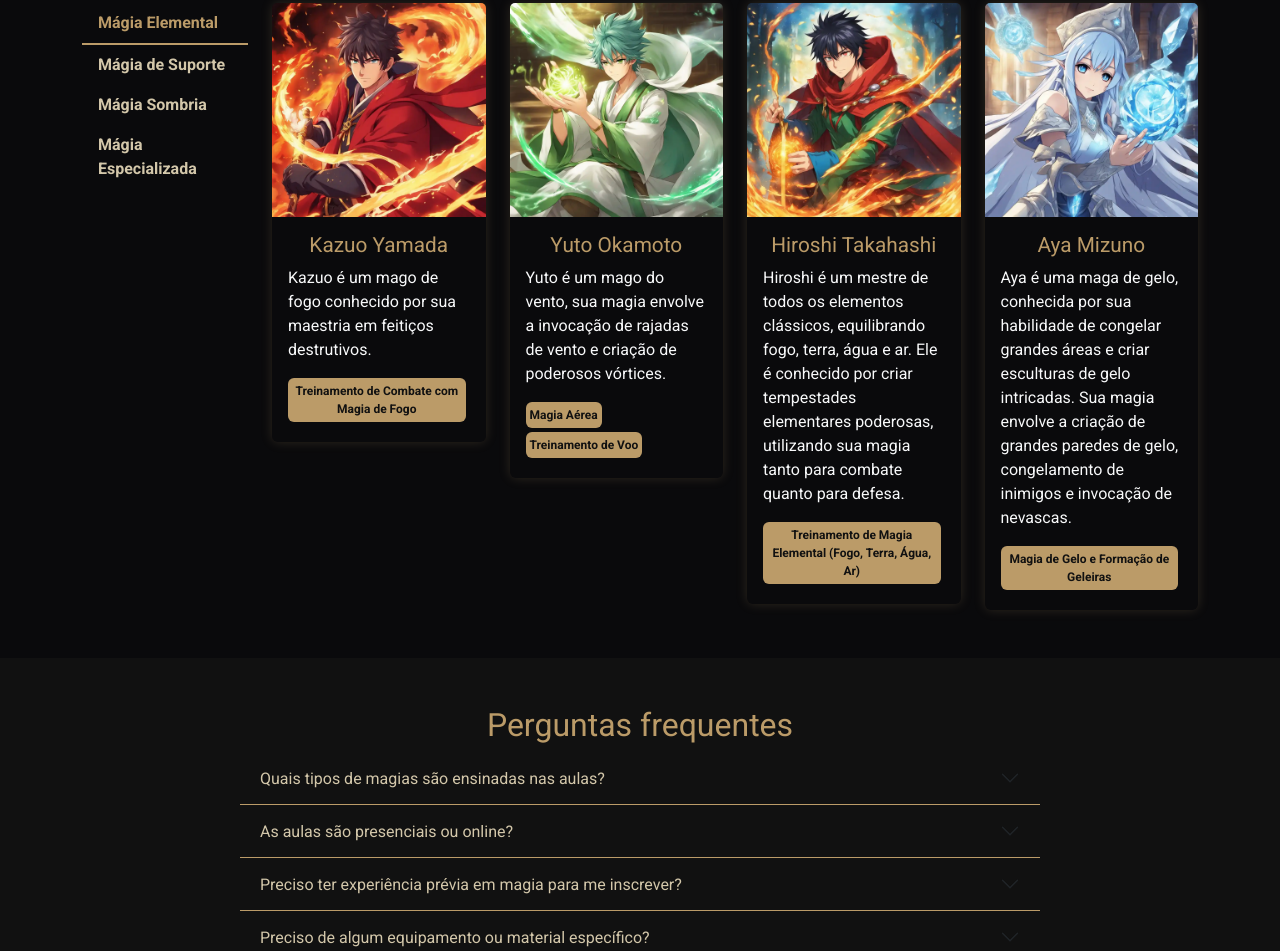
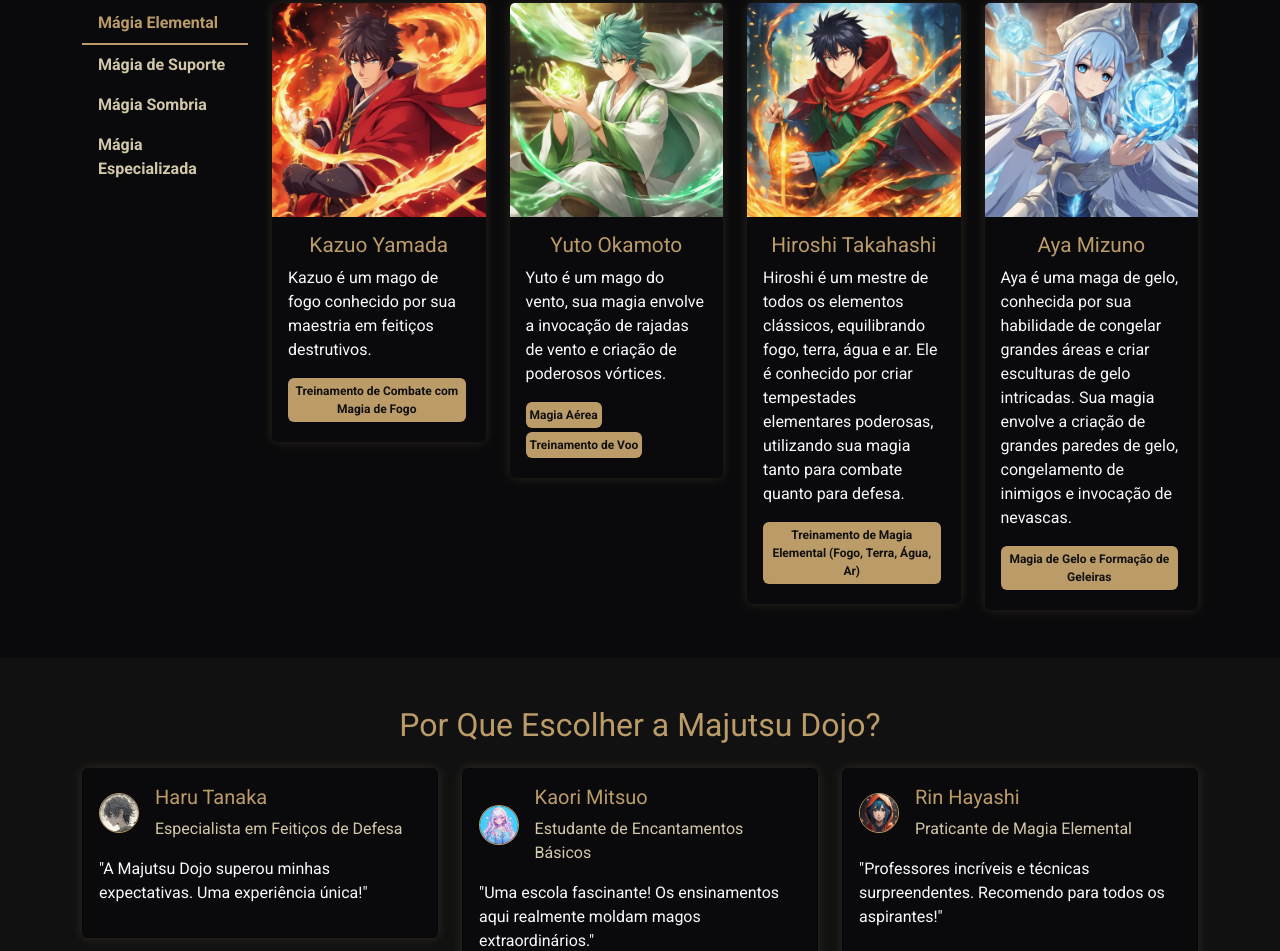
Before and after one commit to tauanecustodio/majutsu-dojo, a plain HTML site: page index.html in a window 1280 px wide. Shown: the part 1849-2800 px from the top of the page. Drawn offline with nearby package versions, Linux system fonts and the light colour scheme.

Commit message:
feat: add review section

```diff
--- a/assets/style/main.css
+++ b/assets/style/main.css
@@ -4,6 +4,7 @@
   --base-color-1: #111111;
   --base-color-2: #0a0a0c;
   --shadow-color: #bb9b6833;
+  --text-color: #fff;
 }
 
 body {
@@ -202,7 +203,33 @@ h1, h2 {
   color: var(--base-color-1);
 }
 
+/* review section */
+
+.profile-img {
+  width: 40px;
+  height: 40px;
+  border-radius: 50%;
+  border: 1px solid var(--primary-color);
+  overflow: hidden;
+}
+
+.profile-img img {
+  width: 100%;
+}
+
+#reviews h3 {
+  color: var(--primary-color);
+}
+
+#reviews h3+p {
+  color: var(--secondary-color)
+}
+
 /* faq section */
+
+.accordion-button:focus, .accordion-button:active   {
+  box-shadow: 0 0 1px 5px var(--shadow-color);
+}
 
 .faq-content {
   max-width: 800px;
--- a/index.html
+++ b/index.html
@@ -93,11 +93,11 @@
                       <i class="bi bi-people-fill"></i> Magos
                     </a>
                   </li>
-                  <!-- <li class="nav-item me-3 fw-bold">
+                  <li class="nav-item me-3 fw-bold">
                     <a class="nav-link px-0" href="#reviews" aria-label="Ir para a seção de avaliações">
                       <i class="bi bi-star-half"></i> Avaliações
                     </a>
-                  </li> -->
+                  </li>
                   <li class="nav-item fw-bold">
                     <a class="nav-link px-0" href="#contact" aria-label="Ir para a seçã Fale conosco">
                       <i class="bi bi-envelope me-1"></i> Fale conosco
@@ -680,6 +680,99 @@
           </div>
         </section>
 
+        <section class="py-5" id="reviews">
+          <div class="container">
+            <h2 class="text-center mb-4">Por Que Escolher a Majutsu Dojo?</h2>
+            <div class="row g-4">
+              <!-- review 1 -->
+              <div class="col-12 col-lg-4">
+                <div class="card">
+                  <div class="card-body text-light">
+                    <div class="d-flex align-items-center mb-3">
+
+                      <div class="profile-img me-3">
+                        <img src="assets/images/profile/image1.webp" alt="">
+                      </div>
+                      <div>
+                        <h3 class="fs-5">Haru Tanaka</h3>
+                        <p class="m-0">Especialista em Feitiços de Defesa</p>
+                      </div>
+                    </div>
+                    <p>"A Majutsu Dojo superou minhas expectativas. Uma experiência única!"</p>
+                  </div>
+                </div>
+              </div>
+              <!-- review 2 -->
+              <div class="col-12 col-lg-4">
+                <div class="card">
+                  <div class="card-body text-light">
+                    <div class="d-flex align-items-center mb-3">
+                      <div class="profile-img me-3">
+                        <img src="assets/images/profile/image2.webp" alt="">
+                      </div>
+                      <div>
+                        <h3 class="fs-5">Kaori Mitsuo</h3>
+                        <p class="m-0">Estudante de Encantamentos Básicos</p>
+                      </div>
+                    </div>
+                    <p>"Uma escola fascinante! Os ensinamentos aqui realmente moldam magos extraordinários."</p>
+                  </div>
+                </div>
+              </div>
+              <!-- review 3 -->
+              <div class="col-12 col-lg-4">
+                <div class="card">
+                  <div class="card-body text-light">
+                    <div class="d-flex align-items-center mb-3">
+                      <div class="profile-img me-3">
+                        <img src="assets/images/profile/image3.webp" alt="">
+                      </div>
+                      <div>
+                        <h3 class="fs-5">Rin Hayashi</h3>
+                        <p class="m-0">Praticante de Magia Elemental</p>
+                      </div>
+                    </div>
+                    <p>"Professores incríveis e técnicas surpreendentes. Recomendo para todos os aspirantes!"</p>
+                  </div>
+                </div>
+              </div>
+              <!-- review 4 -->
+              <div class="col-12 col-lg-4">
+                <div class="card">
+                  <div class="card-body text-light">
+                    <div class="d-flex align-items-center mb-3">
+                      <div class="profile-img me-3">
+                        <img src="assets/images/profile/image4.webp" alt="">
+                      </div>
+                      <div>
+                        <h3 class="fs-5">Taro Okabe</h3>
+                        <p class="m-0">Mestre em Rituais e Transmutação</p>
+                      </div>
+                    </div>
+                    <p>"A estrutura da Majutsu Dojo é impecável, desde as salas de estudos até os campos de prática. Os mestres são extremamente dedicados e atentos a cada aluno, incentivando o crescimento não apenas como mago, mas também como pessoa."</p>
+                  </div>
+                </div>
+              </div>
+              <!-- review 5 -->
+              <div class="col-12 col-lg-8">
+                <div class="card">
+                  <div class="card-body text-light">
+                    <div class="d-flex align-items-center mb-3">
+                      <div class="profile-img me-3">
+                        <img src="assets/images/profile/image5.webp" alt="">
+                      </div>
+                      <div>
+                        <h3 class="fs-5">Miyu Shirogane</h3>
+                        <p class="m-0">Arcanista em Magia Avançada e Alquimia</p>
+                      </div>
+                    </div>
+                    <p>"Estudar na Majutsu Dojo mudou completamente a minha vida. Entrei com sonhos e saio com habilidades reais, que nem sabia que poderia alcançar. Cada aula é uma imersão no mundo da magia, com mestres experientes que compartilham seu conhecimento com sabedoria e paciência. Além disso, o ambiente é inspirador, cheio de alunos que se apoiam mutuamente. Recomendo esta escola para todos que realmente querem dominar a arte mágica de verdade!"</p>
+                  </div>
+                </div>
+              </div>
+          </div>
+        </section>
+
         <section class="py-5" id="faq">
           <div class="container">
             <div class="faq-content">
```
Also changed, not shown: assets/images/profile/image1.webp (added), assets/images/profile/image2.webp (added), assets/images/profile/image3.webp (added), assets/images/profile/image4.webp (added), assets/images/profile/image5.webp (added).
